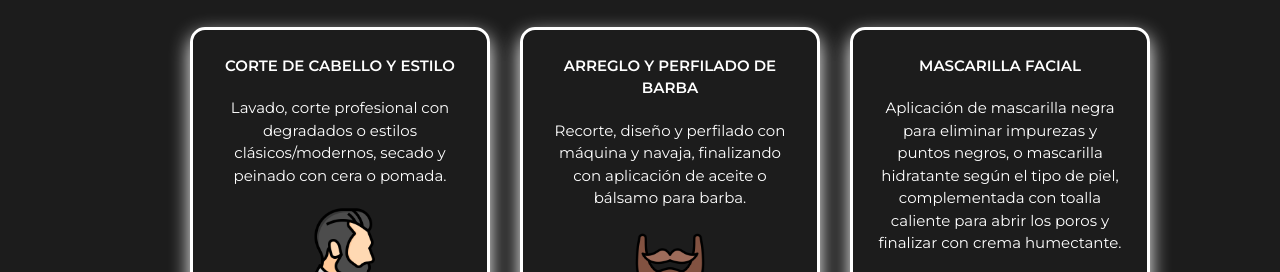
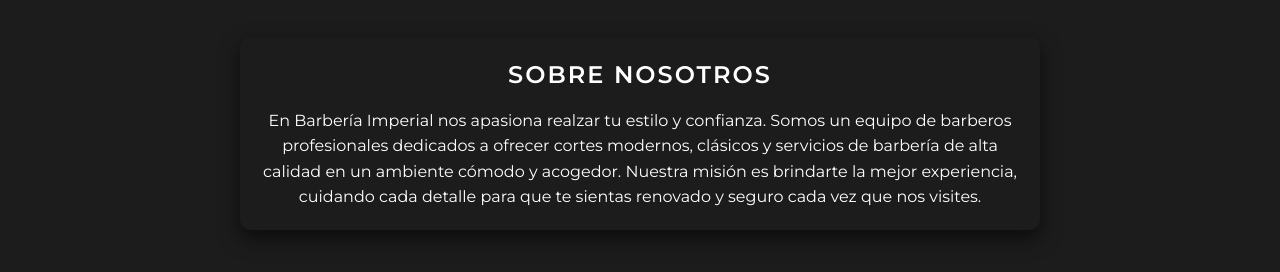
Before and after one commit to M-eng537/Evaluacion, a plain HTML site: page index.html in a window 1280 px wide. Shown: the part 247-519 px from the top of the page. Drawn offline with nearby package versions, Linux system fonts and the light colour scheme; a script that the page names is missing.

Commit message:
intento6

```diff
--- a/index.html
+++ b/index.html
@@ -59,7 +59,17 @@
     </div>
   </header>
   <hr />
-  <h1>Bienvenidos a Barberia Imperial</h1>
+  <h1 id="inicio">Bienvenidos a Barberia Imperial</h1>
+  <div class="sobreNosotros">
+    <h2 id="nosotros">Sobre Nosotros</h2>
+    <p>
+      En Barbería Imperial nos apasiona realzar tu estilo y confianza. Somos un equipo de barberos profesionales
+      dedicados a ofrecer cortes modernos, clásicos y servicios de barbería de alta calidad en un ambiente cómodo y
+      acogedor. Nuestra misión es brindarte la mejor experiencia, cuidando cada detalle para que te sientas renovado y
+      seguro cada vez que nos visites.
+    </p>
+  </div>
+  <h1 id="servicios">Servicios</h1>
   <div class="contenedorP">
     <div class="servicios">
       <h2>Corte de cabello y estilo</h2>
@@ -84,7 +94,7 @@
       <img src="src/assets/imagenes/facial-mask_11015042.png" alt="">
     </div>
   </div>
-  <h1>Diseños</h1>
+  <h1 id="galeria">Diseños</h1>
   <div class=" contenedorVideos">
     <div class="video">
       <blockquote class="tiktok-embed" cite="https://www.tiktok.com/@jorgepacheco95/video/7519873935500922117"
@@ -152,7 +162,7 @@
     </div>
   </div>
   </main>
-  <h1>Contactanos</h1>
+  <h1 id="contacto">Contactanos</h1>
   <div>
     <form id="formulario" class="max-w-sm mx-auto">
       <div class="mb-5">
--- a/src/assets/css/styles.css
+++ b/src/assets/css/styles.css
@@ -307,3 +307,27 @@
     margin: 0 6px;
   }
 }
+
+.sobreNosotros {
+  max-width: 800px;
+  margin: 40px auto;
+  padding: 20px;
+  background-color: #1c1c1c;
+  color: #ffffff;
+  border-radius: 10px;
+  box-shadow: 0 8px 20px rgba(0,0,0,0.6);
+  text-align: center;
+}
+
+.sobreNosotros h2 {
+  font-size: 24px;
+  margin-bottom: 15px;
+  color: #ffffff;
+  text-transform: uppercase;
+  letter-spacing: 2px;
+}
+
+.sobreNosotros p {
+  font-size: 16px;
+  line-height: 1.6;
+}
```
